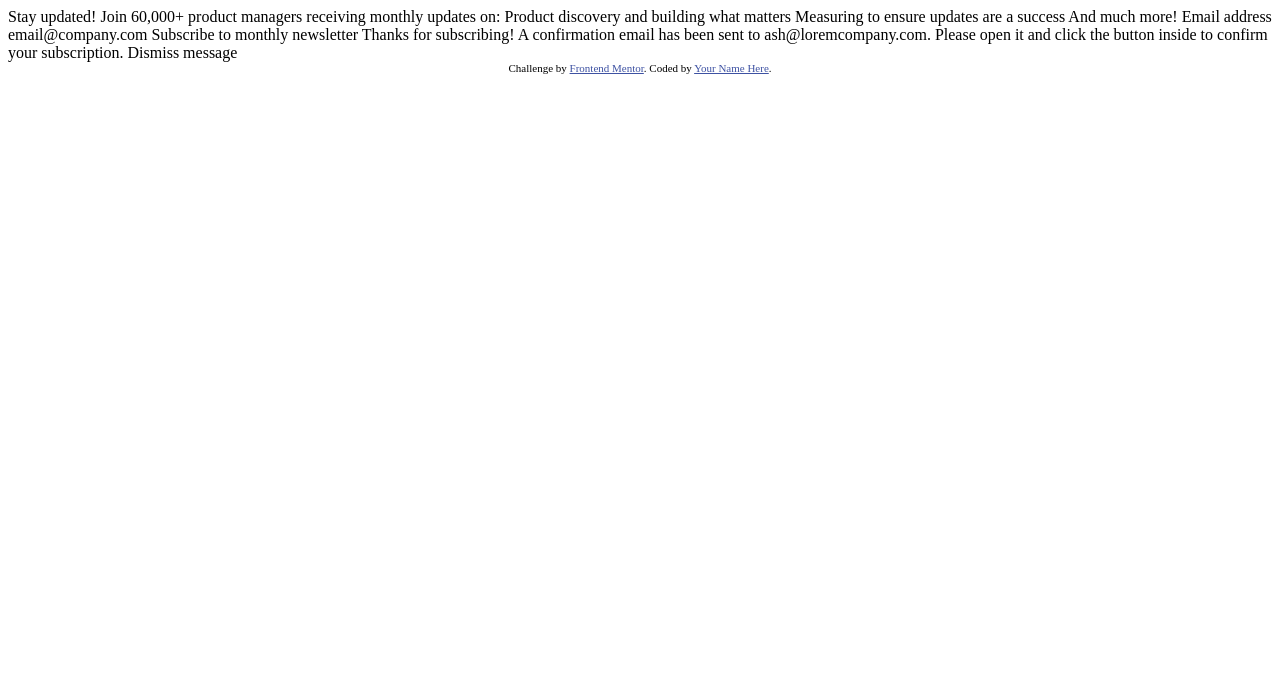
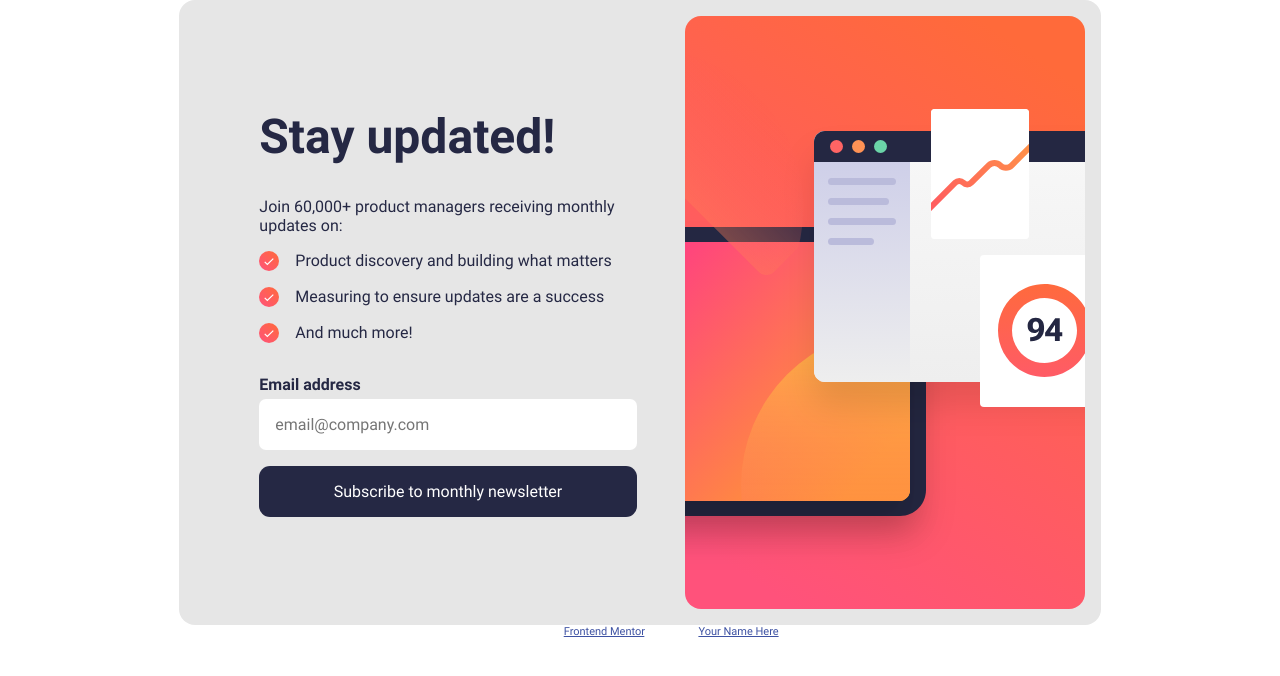
Before and after one commit to dannylucas123/dannylucas123.github.io, a plain HTML site: page projects/newsletter/index.html in a window 1280 px wide. Drawn offline with Linux system fonts and the light colour scheme.

Commit message:
added part 1 of first challenge

```diff
--- /dev/null
+++ b/projects/newsletter/index.css
@@ -0,0 +1,121 @@
+@font-face {
+  font-family: Roboto-Bold;
+  src: url(./assets/fonts/Roboto-Bold.ttf);
+}
+
+@font-face {
+  font-family: Roboto-Regular;
+  src: url(./assets/fonts/Roboto-Regular.ttf);
+}
+
+body {
+  height: 100%;
+  display: flex;
+  flex-direction: column;
+  font-family: 'Roboto-Regular';
+}
+
+.content {
+  display: none;
+  margin: auto;
+}
+
+.content.active {
+  display: block;
+}
+
+.grid {
+  display: grid;
+  grid-template-columns: 1fr auto;
+  background-color: hsl(0, 0%, 90%);
+  color: #252844;
+  max-height: 593px;
+  border-radius: 16px;
+  padding: 1rem;
+}
+
+.grid1, .grid2 {
+  max-height: inherit;
+}
+
+.grid1 {
+  display: flex;
+  padding: 0 3rem 0 4rem;
+}
+
+.grid1-content {
+  max-width: 42ch;
+  margin: auto;
+}
+
+.grid2 img {
+  max-width: 100%;
+}
+
+h1 {
+  font-family: 'Roboto-Bold';
+  font-size: 3rem;
+  margin-top: 0;
+}
+
+ul {
+  list-style: none;
+  padding: 0;
+}
+
+li {
+  padding-bottom: 1rem;
+  display: flex;
+}
+
+li::before {
+  content: '';
+  background-image: url(./assets/images/icon-success.svg);
+  display: flex;
+  width: 20px;
+  height: 20px;
+  background-size: 20px;
+  background-repeat: no-repeat;
+  padding-right: 1rem;
+}
+
+form {
+  gap: 1rem;
+}
+
+form div {
+  font-family: 'Roboto-Bold';
+  font-weight: 400;
+  padding-bottom: 5px;
+}
+
+form, label {
+  display: flex;
+  flex-direction: column;
+}
+
+input {
+  all: unset;
+  padding: 1rem;
+  border-radius: 7px;
+  background-color: white;
+  cursor: pointer;
+}
+
+input:focus, input:hover {
+  outline: 1px solid #252844;
+}
+
+button {
+  all: unset;
+  background-color:#252844;
+  color: white;
+  cursor: pointer;
+  padding: 1rem;
+  border-radius: 11px;
+  text-align: center;
+}
+
+button:hover {
+  background-image: linear-gradient(to right, #FF5476, #FF6840);
+}
--- a/projects/newsletter/index.html
+++ b/projects/newsletter/index.html
@@ -5,6 +5,7 @@
   <meta name="viewport" content="width=device-width, initial-scale=1.0"> <!-- displays site properly based on user's device -->
 
   <link rel="icon" type="image/png" sizes="32x32" href="./assets/images/favicon-32x32.png">
+  <link rel="stylesheet" href="./index.css">
 
   <title>Frontend Mentor | Newsletter sign-up form with success message</title>
 
@@ -12,35 +13,71 @@
   <style>
     .attribution { font-size: 11px; text-align: center; }
     .attribution a { color: hsl(228, 45%, 44%); }
+    body {
+      color: white;
+      margin: 0;
+    }
   </style>
 </head>
 <body>
+  <!-- <img src="./assets/images/icon-list.svg" />
+  <img src="./assets/images/icon-success.svg" /> -->
+  <!-- <img src="./assets/images/illustration-sign-up-desktop.svg" /> -->
+  <!-- <img src="./assets/images/illustration-sign-up-mobile.svg" /> -->
+  <!-- Sign-up form start -->
+    <div class="content active">
+      <div class="grid">
 
-  <!-- Sign-up form start -->
+        <div class="grid1">
+          <div class="grid1-content">
+            <h1>  Stay updated!</h1>
 
-  Stay updated!
+            <p>  Join 60,000+ product managers receiving monthly updates on:</p>
 
-  Join 60,000+ product managers receiving monthly updates on:
+            <ul>
+              <li><div>Product discovery and building what matters</div></li>
+              <li><div>Measuring to ensure updates are a success</div></li>
+              <li><div>And much more!</div></li>
+            </ul>
 
-  Product discovery and building what matters
-  Measuring to ensure updates are a success
-  And much more!
+            <form>
+              <label>
+                <div>Email address</div>
+                <input placeholder="email@company.com"/>
+              </label>
+              <button>Subscribe to monthly newsletter</button>
+            </form>
+          </div>
+        </div>
 
-  Email address
+        <div class="grid2">
+          <img src="./assets/images/illustration-sign-up-desktop.svg" />
+        </div>
+      </div>
+
+      <div class="content">
+
+
+      </div>
+    </div>
+
+
+
+  <!-- Email address
   email@company.com
 
   Subscribe to monthly newsletter
 
-  <!-- Sign-up form end -->
+  Sign-up form end
 
-  <!-- Success message start -->
+  Success message start
 
   Thanks for subscribing!
 
   A confirmation email has been sent to ash@loremcompany.com.
   Please open it and click the button inside to confirm your subscription.
 
-  Dismiss message
+  Dismiss message -->
 
   <!-- Success message end -->
 
```
Also changed, not shown: index.css (+21 -0 lines), index.html (+14 -5 lines), index.js (+24 -10 lines).
